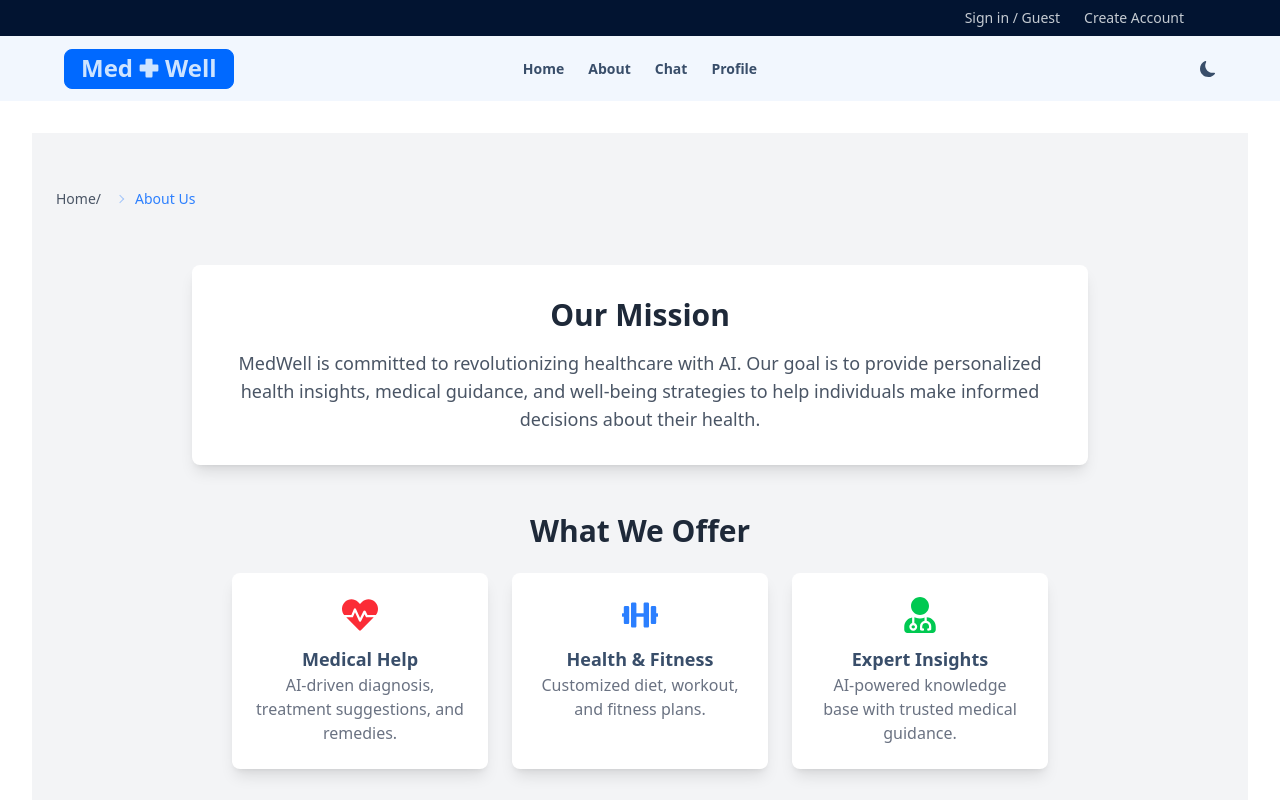
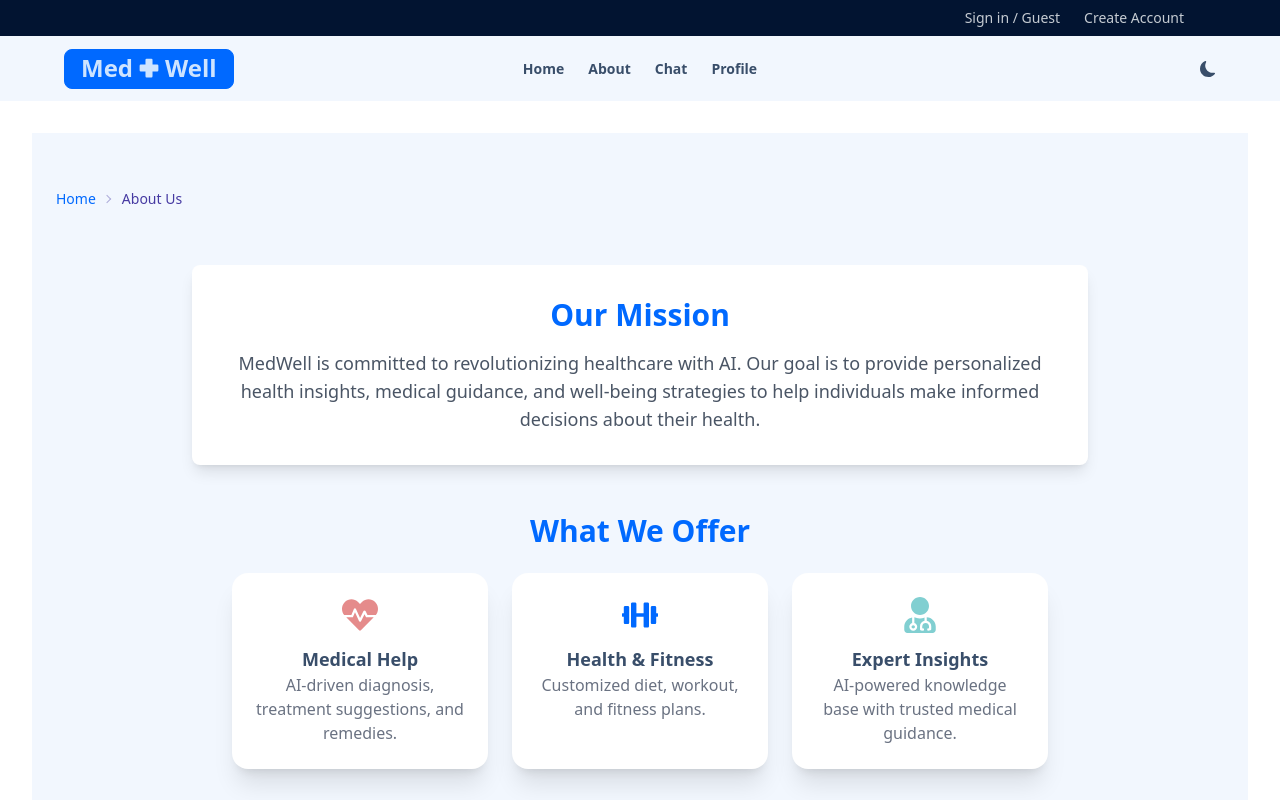
Before and after one commit to muralimanas30/medwell, a React (Vite) app in the folder socket-tut/: page /about in a window 1280 px wide. Shown: the top 800 px of the page. Built offline with nearby package versions, Linux system fonts and the light colour scheme.

Commit message:
added themse to abouts us

```diff
--- a/socket-tut/src/pages/About.jsx
+++ b/socket-tut/src/pages/About.jsx
@@ -1,30 +1,30 @@
 import React from 'react';
 import { Link } from 'react-router-dom';
 import { motion } from 'framer-motion';
-import { FaHeartbeat, FaDumbbell, FaBrain, FaUserMd } from 'react-icons/fa';
+import { FaHeartbeat, FaDumbbell, FaUserMd } from 'react-icons/fa';
 
 const teamMembers = [
-    { name: 'Revanth Sai',linkedin: 'https://www.linkedin.com/in/revanth-sai-chaparala-000270301/', img: 'https://avatar.iran.liara.run/public/49' },
-    { name: 'Rahul Sai',linkedin: 'https://www.linkedin.com/in/rahul-sai-a396242b9/' ,img: 'https://avatar.iran.liara.run/public/23' },
-    { name: 'Murali Manas', linkedin: 'https://www.linkedin.com/in/murali-simhadri/',img: 'https://avatar.iran.liara.run/public/14' },
+    { name: 'Revanth Sai', linkedin: 'https://www.linkedin.com/in/revanth-sai-chaparala-000270301/', img: 'https://avatar.iran.liara.run/public/49' },
+    { name: 'Rahul Sai', linkedin: 'https://www.linkedin.com/in/rahul-sai-a396242b9/', img: 'https://avatar.iran.liara.run/public/23' },
+    { name: 'Murali Manas', linkedin: 'https://www.linkedin.com/in/murali-simhadri/', img: 'https://avatar.iran.liara.run/public/14' },
     { name: 'Akshaya Pallapu', linkedin: 'https://www.linkedin.com/in/akshaya-pallapu-774293298/', img: 'https://avatar.iran.liara.run/public/73' }
 ];
 
 const About = () => {
     return (
-        <section className="w-full mx-auto px-6 py-12 bg-gray-100 min-h-screen">
+        <section className="w-full mx-auto px-6 py-12 bg-base-200 min-h-screen">
             {/* Breadcrumb Navigation */}
-            <div className="breadcrumbs text-sm sm:text-md mb-6 text-gray-600">
-                <ul className="flex space-x-2">
-                    <li><Link to="/" className="hover:text-blue-500">Home</Link> /</li>
-                    <li className="text-blue-500">About Us</li>
+            <div className="text-sm breadcrumbs mb-6 text-gray-600">
+                <ul>
+                    <li><Link to="/" className="text-primary hover:underline">Home</Link></li>
+                    <li className="text-secondary">About Us</li>
                 </ul>
             </div>
 
             {/* Mission Section */}
-            <motion.div className="max-w-4xl mx-auto mt-12 bg-white p-8 shadow-lg rounded-lg text-center"
+            <motion.div className="max-w-4xl mx-auto mt-12 bg-base-100 p-8 shadow-lg rounded-lg text-center"
                 initial={{ opacity: 0, y: 20 }} animate={{ opacity: 1, y: 0 }} transition={{ duration: 1 }}>
-                <h2 className="text-3xl font-bold text-gray-800 mb-4">Our Mission</h2>
+                <h2 className="text-3xl font-bold text-primary mb-4">Our Mission</h2>
                 <p className="text-gray-600 text-lg">
                     MedWell is committed to revolutionizing healthcare with AI. Our goal is to provide
                     personalized health insights, medical guidance, and well-being strategies to help
@@ -34,26 +34,25 @@ const About = () => {
 
             {/* Core Features */}
             <div className="max-w-5xl mx-auto mt-12 text-center">
-        <h2 className="text-3xl font-bold text-gray-800 mb-6">What We Offer</h2>
+                <h2 className="text-3xl font-bold text-primary mb-6">What We Offer</h2>
                 <div className="flex flex-wrap justify-center gap-6">
-          <motion.div className="bg-white p-6 rounded-lg shadow-lg w-64"
+                    <motion.div className="card w-64 bg-base-100 shadow-xl p-6"
                         whileHover={{ scale: 1.05 }} transition={{ duration: 0.3 }}>
-            <FaHeartbeat className="text-red-500 text-4xl mx-auto mb-3" />
+                        <FaHeartbeat className="text-error text-4xl mx-auto mb-3" />
                         <h3 className="text-lg font-semibold">Medical Help</h3>
                         <p className="text-gray-500">AI-driven diagnosis, treatment suggestions, and remedies.</p>
                     </motion.div>
 
-          <motion.div className="bg-white p-6 rounded-lg shadow-lg w-64"
+                    <motion.div className="card w-64 bg-base-100 shadow-xl p-6"
                         whileHover={{ scale: 1.05 }} transition={{ duration: 0.3 }}>
-            <FaDumbbell className="text-blue-500 text-4xl mx-auto mb-3" />
+                        <FaDumbbell className="text-primary text-4xl mx-auto mb-3" />
                         <h3 className="text-lg font-semibold">Health & Fitness</h3>
                         <p className="text-gray-500">Customized diet, workout, and fitness plans.</p>
                     </motion.div>
 
-
-          <motion.div className="bg-white p-6 rounded-lg shadow-lg w-64"
+                    <motion.div className="card w-64 bg-base-100 shadow-xl p-6"
                         whileHover={{ scale: 1.05 }} transition={{ duration: 0.3 }}>
-            <FaUserMd className="text-green-500 text-4xl mx-auto mb-3" />
+                        <FaUserMd className="text-success text-4xl mx-auto mb-3" />
                         <h3 className="text-lg font-semibold">Expert Insights</h3>
                         <p className="text-gray-500">AI-powered knowledge base with trusted medical guidance.</p>
                     </motion.div>
@@ -62,23 +61,19 @@ const About = () => {
 
             {/* Our Team */}
             <div className="max-w-5xl mx-auto mt-12 text-center">
-                <h2 className="text-3xl font-bold text-gray-800 mb-6">Meet Our Team</h2>
+                <h2 className="text-3xl font-bold text-primary mb-6">Meet Our Team</h2>
                 <div className="grid grid-cols-1 sm:grid-cols-2 lg:grid-cols-4 gap-6">
                     {teamMembers.map((member, index) => (
-                        <motion.div key={index} className="bg-white p-6 rounded-lg shadow-lg"
+                        <motion.div key={index} className="card bg-base-100 shadow-xl p-6"
                             whileHover={{ scale: 1.05 }} transition={{ duration: 0.3 }}>
-                            <a href={member.linkedin}>
+                            <a href={member.linkedin} target="_blank" rel="noopener noreferrer">
                                 <img src={member.img} alt={member.name} className="w-32 h-32 mx-auto rounded-full mb-3" />
                             </a>
                             <h3 className="text-lg font-semibold">{member.name}</h3>
-                            <p className="text-gray-500">{member.role}</p>
                         </motion.div>
                     ))}
                 </div>
             </div>
-
-            {/* Call to Action */}
-
         </section>
     );
 };
```
Lines whose indentation alone changed are shown as unchanged.
